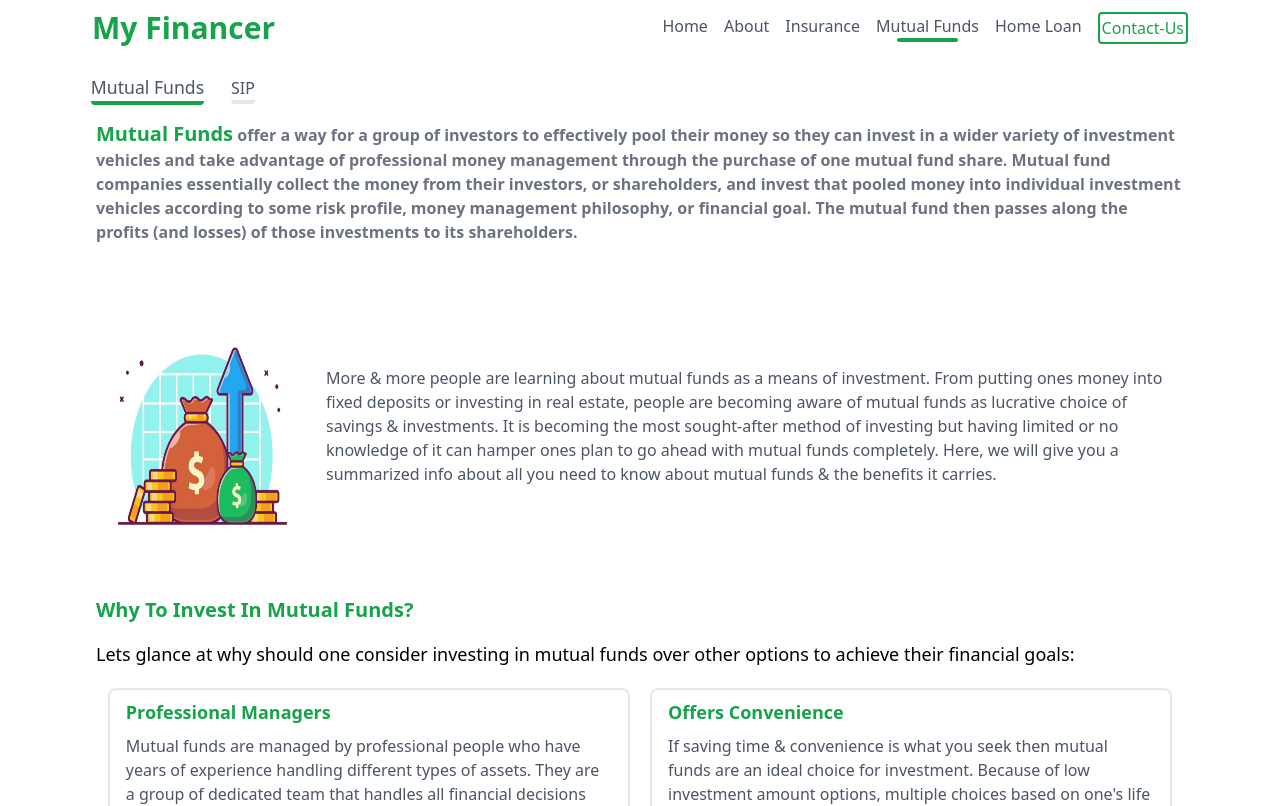
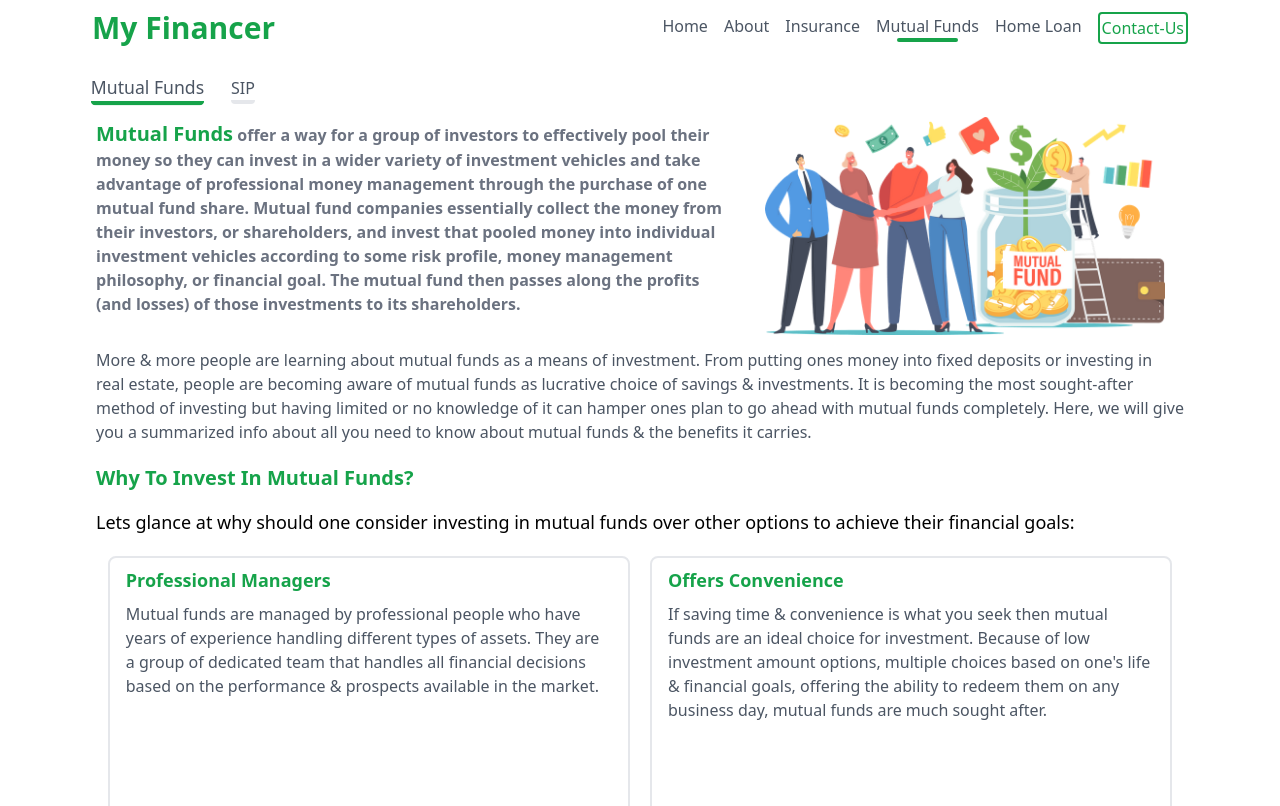
Before and after one commit to veeresh-27/businessProfile, a Next.js app: page /mutualfunds in a window 1280 px wide. Shown: the top 806 px of the page. Built offline with nearby package versions, Linux system fonts and the light colour scheme.

Commit message:
mfp updated

```diff
--- a/pages/mutualfunds/index.js
+++ b/pages/mutualfunds/index.js
@@ -1,5 +1,6 @@
 import Image from "next/image";
 import { useState } from "react";
+import topImage from "../../public/img/mutual-fund.webp";
 // import {
 //   Accordion,
 //   AccordionHeader,
@@ -87,30 +88,32 @@ export default function MutualFunds() {
       {activeTab === 0 ? (
         <>
           <div>
+            <div className="flex gap-4 items-center flex-col-reverse md:flex-row pt-10 md:pt-0">
+              <div className="flex md:basis-3/5 md:pr-6">
                 <p className=" text-md font-bold text-gray-500 mb-4 py-4  ">
                   {" "}
-              <span className="text-xl text-green-600 ">Mutual Funds</span>{" "}
+                  <span className="text-xl text-green-600 ">
+                    Mutual Funds
+                  </span>{" "}
                   offer a way for a group of investors to effectively pool their
-              money so they can invest in a wider variety of investment vehicles
-              and take advantage of professional money management through the
-              purchase of one mutual fund share. Mutual fund companies
-              essentially collect the money from their investors, or
-              shareholders, and invest that pooled money into individual
+                  money so they can invest in a wider variety of investment
+                  vehicles and take advantage of professional money management
+                  through the purchase of one mutual fund share. Mutual fund
+                  companies essentially collect the money from their investors,
+                  or shareholders, and invest that pooled money into individual
                   investment vehicles according to some risk profile, money
                   management philosophy, or financial goal. The mutual fund then
-              passes along the profits (and losses) of those investments to its
-              shareholders.
+                  passes along the profits (and losses) of those investments to
+                  its shareholders.
                 </p>
-            <div className="flex">
-              <div className="flex">
-                <Image
-                  src={dollor}
-                  alt={""}
-                  className="w-90 sm:w-full md:w-full"
-                />
+              </div>
+              <div className="flex  w-[400px]">
+                <Image src={topImage} alt={""} />
+              </div>{" "}
             </div>
 
-              <div className="px-5 py-[90px]">
+            <div className="flex">
+              <div className="">
                 <p className="text-md font-base text-gray-600 ">
                   More & more people are learning about mutual funds as a means
                   of investment. From putting ones money into fixed deposits or
```
Lines whose indentation alone changed are shown as unchanged.
